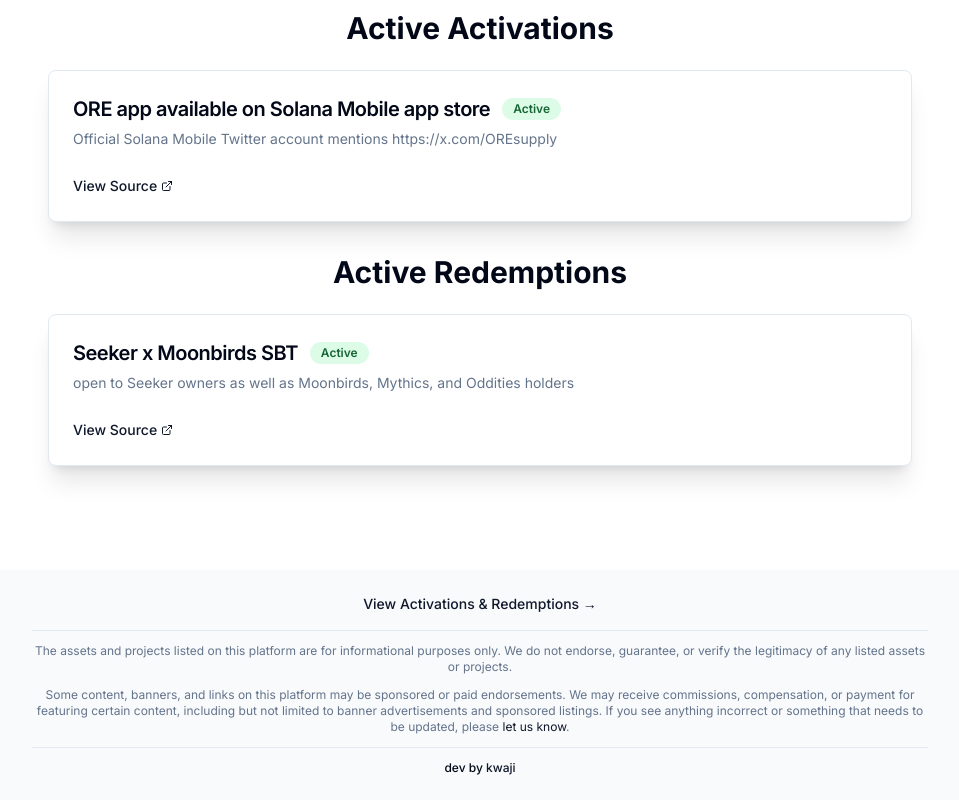
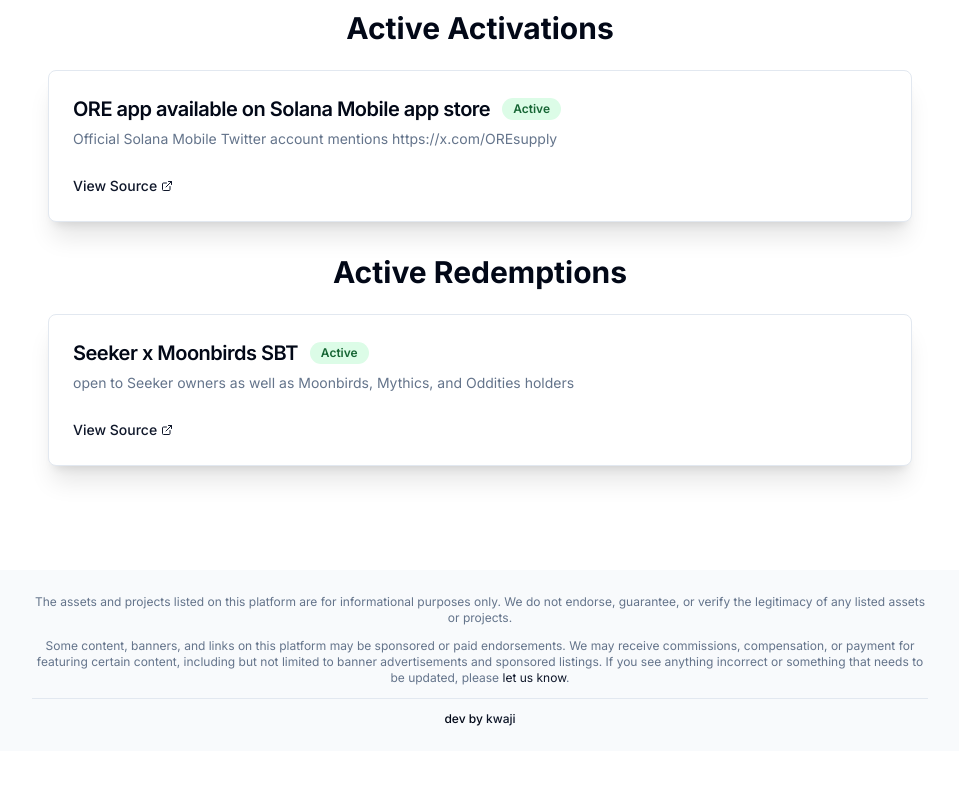
Before and after one commit to jarrensj/twoloot, a Next.js app: page /activations in a window 1280 px wide. Shown: the part 420-1220 px from the top of the page, without its empty margins (160-1119 px from the left). After the commit the page ends 1171 px from the top, so only its background shows below. Built offline with nearby package versions, Linux system fonts and the light colour scheme.

Commit message:
Conditionally render activations link in footer
Co-authored-by: sanjose.jarren <sanjose.jarren@gmail.com>

```diff
--- a/components/Footer.tsx
+++ b/components/Footer.tsx
@@ -1,12 +1,20 @@
+'use client';
+
 import React from 'react';
 import Link from "next/link";
+import { usePathname } from 'next/navigation';
 import { Separator } from './ui/separator';
 
 const Footer = () => {
+  const pathname = usePathname();
+  const isOnActivationsPage = pathname === '/activations';
+
   return (
     <footer className="w-full py-6 px-4 mt-8 bg-muted/50">
       <div className="max-w-4xl mx-auto text-center">
         <div className="space-y-3 text-xs text-muted-foreground">
+          {!isOnActivationsPage && (
+            <>
               <div className="mb-4">
                 <Link
                   href="/activations"
@@ -16,6 +24,8 @@ const Footer = () => {
                 </Link>
               </div>
               <Separator className="my-4" />
+            </>
+          )}
           <p>
             The assets and projects listed on this platform are for informational purposes only.
             We do not endorse, guarantee, or verify the legitimacy of any listed assets or projects.
```
Lines whose indentation alone changed are shown as unchanged.
